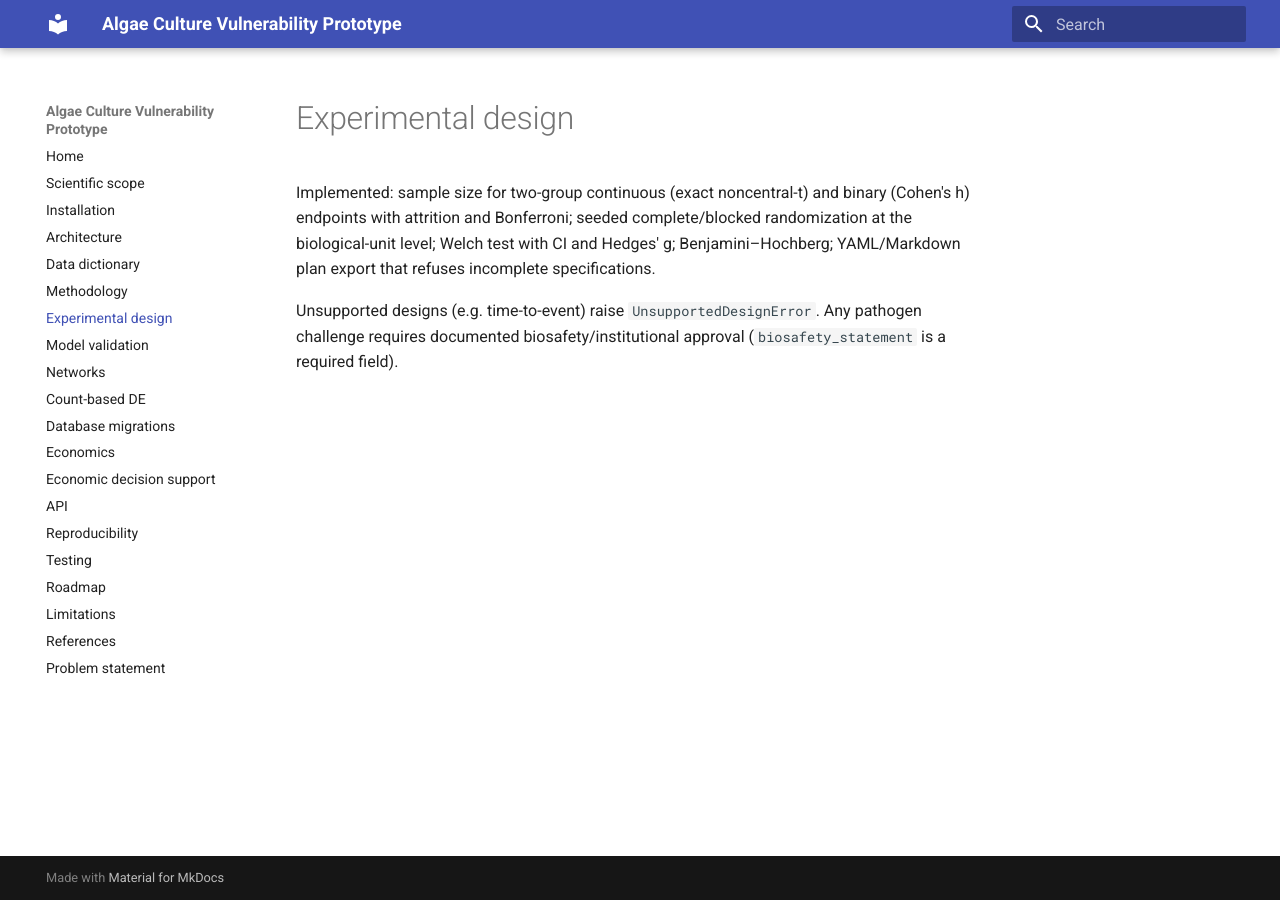
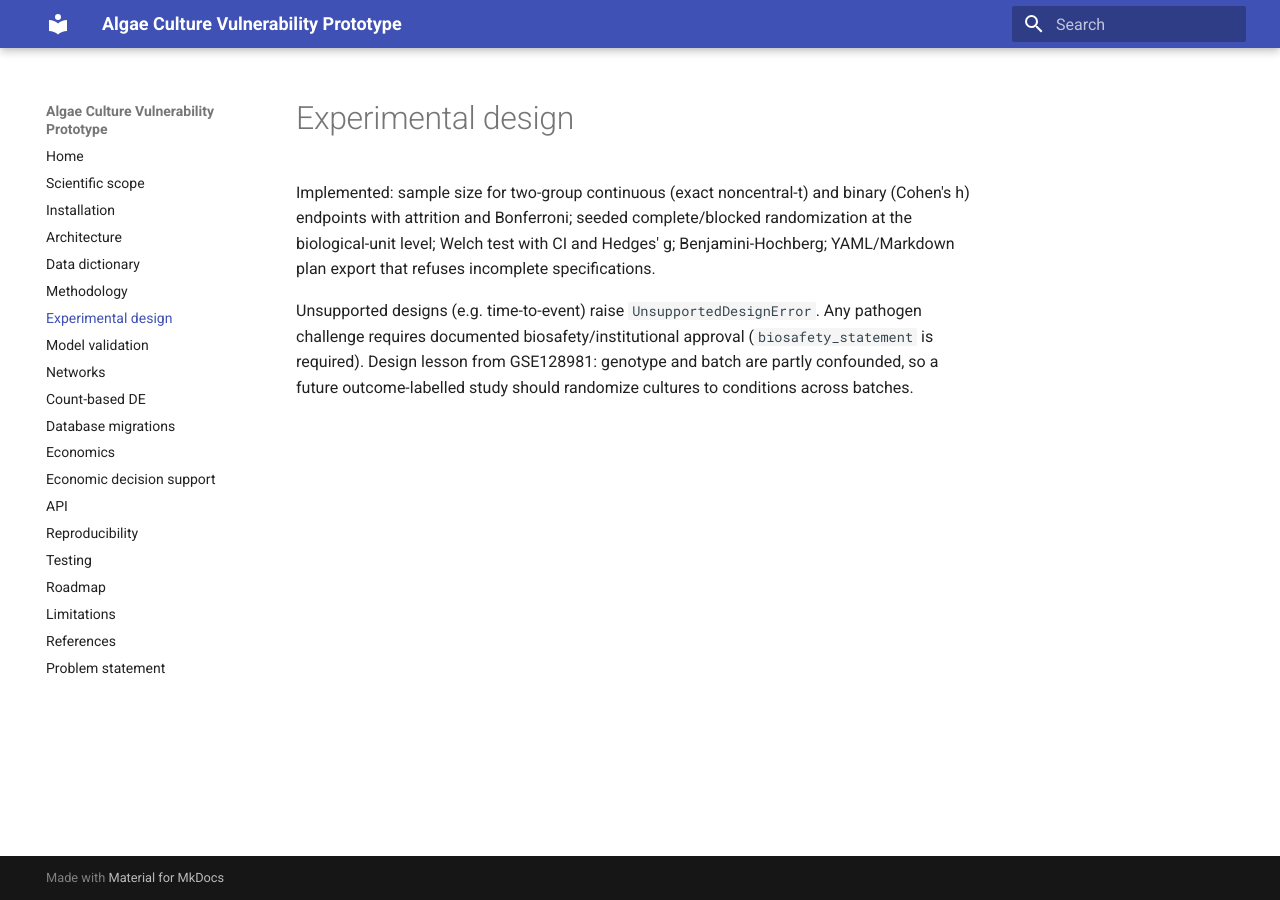
Before and after one commit to sunilnarayan419-ui/AlgalPathogenRisk-ML, an MkDocs documentation site: the page built from docs/experiment_design.md, in a window 1280 px wide. Built offline with MkDocs 1.6.1 and Material for MkDocs 9.7.7, drawn with Linux system fonts in a browser that asks for light colours.

Commit message:
chore: update docs/experiment_design.md

```diff
--- a/docs/experiment_design.md
+++ b/docs/experiment_design.md
@@ -1,5 +1,9 @@
 # Experimental design
 
-Implemented: sample size for two-group continuous (exact noncentral-t) and binary (Cohen's h) endpoints with attrition and Bonferroni; seeded complete/blocked randomization at the biological-unit level; Welch test with CI and Hedges' g; Benjamini–Hochberg; YAML/Markdown plan export that refuses incomplete specifications.
+Implemented: sample size for two-group continuous (exact noncentral-t) and binary (Cohen's h) endpoints with
+attrition and Bonferroni; seeded complete/blocked randomization at the biological-unit level; Welch test with CI
+and Hedges' g; Benjamini-Hochberg; YAML/Markdown plan export that refuses incomplete specifications.
 
-Unsupported designs (e.g. time-to-event) raise `UnsupportedDesignError`. Any pathogen challenge requires documented biosafety/institutional approval (`biosafety_statement` is a required field).
+Unsupported designs (e.g. time-to-event) raise `UnsupportedDesignError`. Any pathogen challenge requires documented
+biosafety/institutional approval (`biosafety_statement` is required). Design lesson from GSE128981: genotype and
+batch are partly confounded, so a future outcome-labelled study should randomize cultures to conditions across batches.
```
